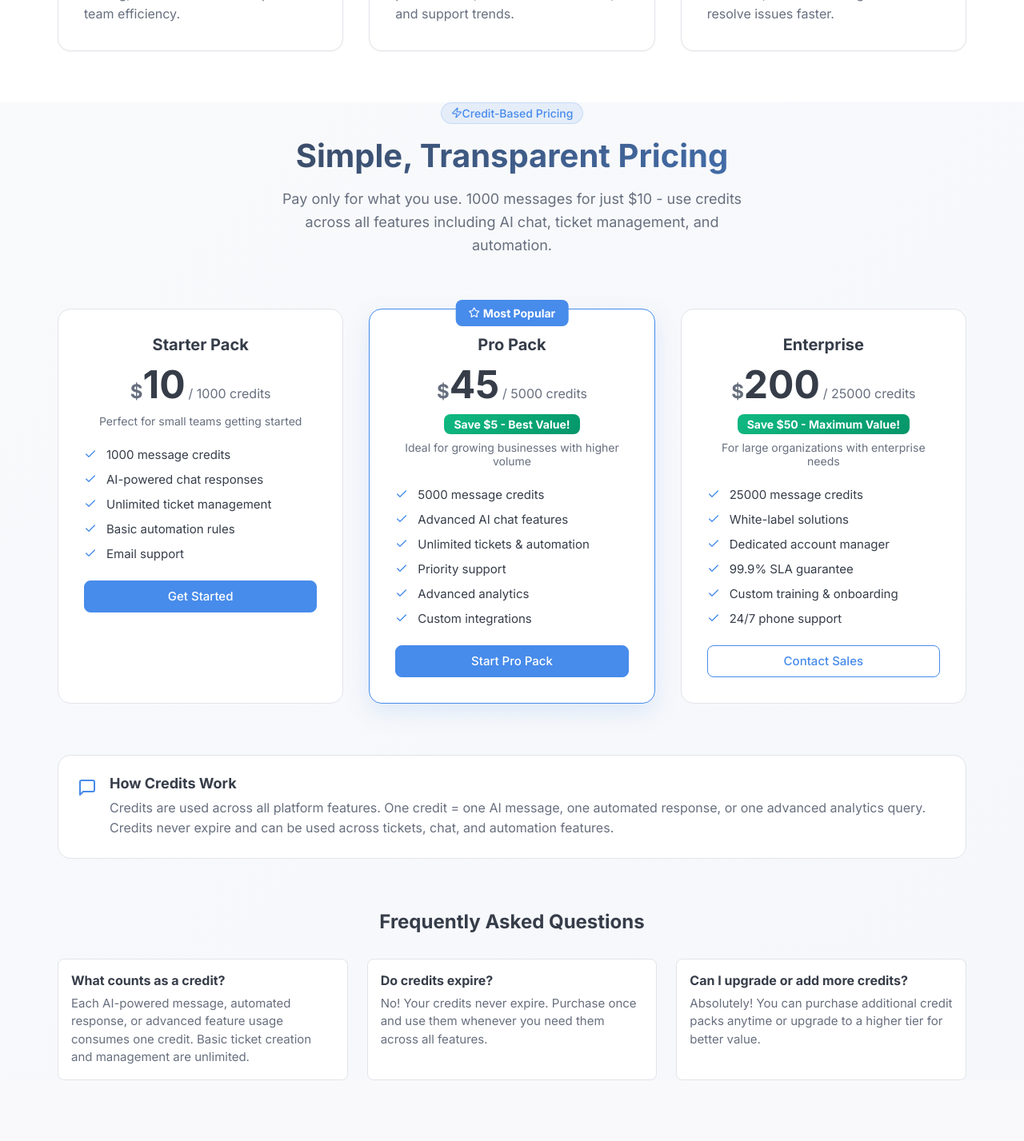
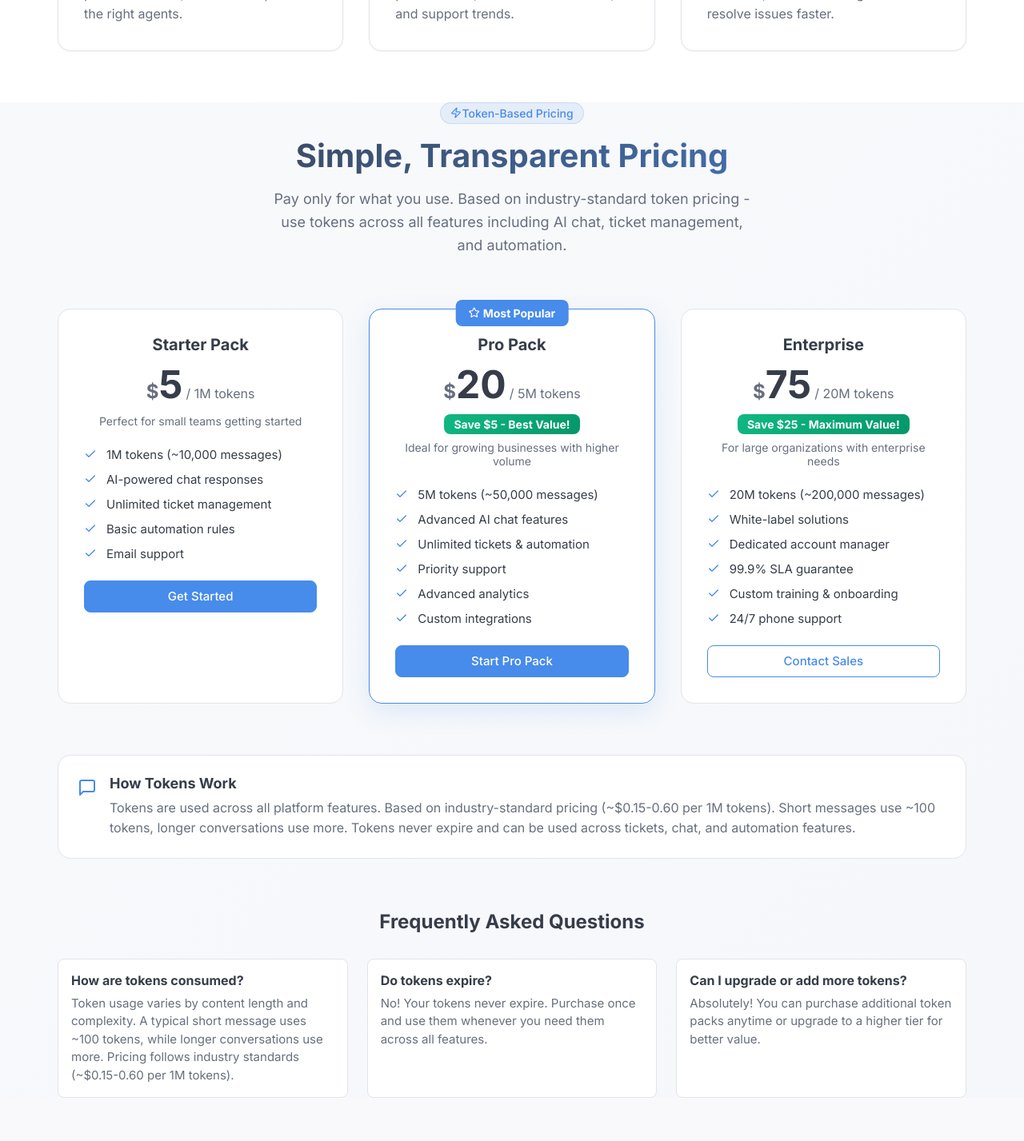
Before and after one commit to hith-chat/landing, a React (Vite) app: page / in a window 1280 px wide. Shown: the part 1380-2807 px from the top of the page at 80% size. Built offline with nearby package versions, Linux system fonts and the light colour scheme.

Commit message:
feat: update FeaturesSection and PricingSection to reflect token-based pricing model

```diff
--- a/components/FeaturesSection.tsx
+++ b/components/FeaturesSection.tsx
@@ -5,8 +5,8 @@ import styles from './FeaturesSection.module.css';
 const features = [
   {
     icon: <Inbox size={24} />,
-    title: 'Unified Inbox',
-    description: 'Manage all customer conversations from email, chat, and social media in one central place.',
+    title: 'Unified Ecosystem',
+    description: 'Manage all customer information from tickets, chat, and social media in one central place.',
   },
   {
     icon: <Bot size={24} />,
@@ -21,7 +21,7 @@ const features = [
   {
     icon: <Workflow size={24} />,
     title: 'Automated Workflows',
-    description: 'Automate repetitive tasks, ticket routing, and escalations to improve team efficiency.',
+    description: 'MCP tools automate repetitive tasks, prioritize tickets, and route inquiries to the right agents.',
   },
   {
     icon: <BarChart size={24} />,
--- a/components/PricingSection.tsx
+++ b/components/PricingSection.tsx
@@ -12,13 +12,13 @@ export const PricingSection = ({ className }: { className?: string }) => {
         <div className={styles.header}>
           <Badge variant="outline" className={styles.badge}>
             <Zap size={14} />
-            Credit-Based Pricing
+            Token-Based Pricing
           </Badge>
           <h2 className={styles.title}>
             Simple, Transparent Pricing
           </h2>
           <p className={styles.subtitle}>
-            Pay only for what you use. 1000 messages for just $10 - use credits across all features including AI chat, ticket management, and automation.
+            Pay only for what you use. Based on industry-standard token pricing - use tokens across all features including AI chat, ticket management, and automation.
           </p>
         </div>
 
@@ -29,8 +29,8 @@ export const PricingSection = ({ className }: { className?: string }) => {
               <h3 className={styles.planName}>Starter Pack</h3>
               <div className={styles.planPrice}>
                 <span className={styles.currency}>$</span>
-                <span className={styles.amount}>10</span>
-                <span className={styles.period}>/ 1000 credits</span>
+                <span className={styles.amount}>5</span>
+                <span className={styles.period}>/ 1M tokens</span>
               </div>
               <p className={styles.planDescription}>
                 Perfect for small teams getting started
@@ -39,7 +39,7 @@ export const PricingSection = ({ className }: { className?: string }) => {
             <div className={styles.planFeatures}>
               <div className={styles.feature}>
                 <Check size={16} className={styles.checkIcon} />
-                <span>1000 message credits</span>
+                <span>1M tokens (~10,000 messages)</span>
               </div>
               <div className={styles.feature}>
                 <Check size={16} className={styles.checkIcon} />
@@ -73,8 +73,8 @@ export const PricingSection = ({ className }: { className?: string }) => {
               <h3 className={styles.planName}>Pro Pack</h3>
               <div className={styles.planPrice}>
                 <span className={styles.currency}>$</span>
-                <span className={styles.amount}>45</span>
-                <span className={styles.period}>/ 5000 credits</span>
+                <span className={styles.amount}>20</span>
+                <span className={styles.period}>/ 5M tokens</span>
               </div>
               <div className={styles.savings}>Save $5 - Best Value!</div>
               <p className={styles.planDescription}>
@@ -84,7 +84,7 @@ export const PricingSection = ({ className }: { className?: string }) => {
             <div className={styles.planFeatures}>
               <div className={styles.feature}>
                 <Check size={16} className={styles.checkIcon} />
-                <span>5000 message credits</span>
+                <span>5M tokens (~50,000 messages)</span>
               </div>
               <div className={styles.feature}>
                 <Check size={16} className={styles.checkIcon} />
@@ -118,10 +118,10 @@ export const PricingSection = ({ className }: { className?: string }) => {
               <h3 className={styles.planName}>Enterprise</h3>
               <div className={styles.planPrice}>
                 <span className={styles.currency}>$</span>
-                <span className={styles.amount}>200</span>
-                <span className={styles.period}>/ 25000 credits</span>
+                <span className={styles.amount}>75</span>
+                <span className={styles.period}>/ 20M tokens</span>
               </div>
-              <div className={styles.savings}>Save $50 - Maximum Value!</div>
+              <div className={styles.savings}>Save $25 - Maximum Value!</div>
               <p className={styles.planDescription}>
                 For large organizations with enterprise needs
               </p>
@@ -129,7 +129,7 @@ export const PricingSection = ({ className }: { className?: string }) => {
             <div className={styles.planFeatures}>
               <div className={styles.feature}>
                 <Check size={16} className={styles.checkIcon} />
-                <span>25000 message credits</span>
+                <span>20M tokens (~200,000 messages)</span>
               </div>
               <div className={styles.feature}>
                 <Check size={16} className={styles.checkIcon} />
@@ -162,10 +162,10 @@ export const PricingSection = ({ className }: { className?: string }) => {
           <div className={styles.creditCard}>
             <MessageSquare size={24} className={styles.creditIcon} />
             <div className={styles.creditDetails}>
-              <h4>How Credits Work</h4>
+              <h4>How Tokens Work</h4>
               <p>
-                Credits are used across all platform features. One credit = one AI message, one automated response, or one advanced analytics query.
-                Credits never expire and can be used across tickets, chat, and automation features.
+                Tokens are used across all platform features. Based on industry-standard pricing (~$0.15-0.60 per 1M tokens). Short messages use ~100 tokens, longer conversations use more.
+                Tokens never expire and can be used across tickets, chat, and automation features.
               </p>
             </div>
           </div>
@@ -175,16 +175,16 @@ export const PricingSection = ({ className }: { className?: string }) => {
           <h3>Frequently Asked Questions</h3>
           <div className={styles.faqGrid}>
             <div className={styles.faqItem}>
-              <h4>What counts as a credit?</h4>
-              <p>Each AI-powered message, automated response, or advanced feature usage consumes one credit. Basic ticket creation and management are unlimited.</p>
+              <h4>How are tokens consumed?</h4>
+              <p>Token usage varies by content length and complexity. A typical short message uses ~100 tokens, while longer conversations use more. Pricing follows industry standards (~$0.15-0.60 per 1M tokens).</p>
             </div>
             <div className={styles.faqItem}>
-              <h4>Do credits expire?</h4>
-              <p>No! Your credits never expire. Purchase once and use them whenever you need them across all features.</p>
+              <h4>Do tokens expire?</h4>
+              <p>No! Your tokens never expire. Purchase once and use them whenever you need them across all features.</p>
             </div>
             <div className={styles.faqItem}>
-              <h4>Can I upgrade or add more credits?</h4>
-              <p>Absolutely! You can purchase additional credit packs anytime or upgrade to a higher tier for better value.</p>
+              <h4>Can I upgrade or add more tokens?</h4>
+              <p>Absolutely! You can purchase additional token packs anytime or upgrade to a higher tier for better value.</p>
             </div>
           </div>
         </div>
```
